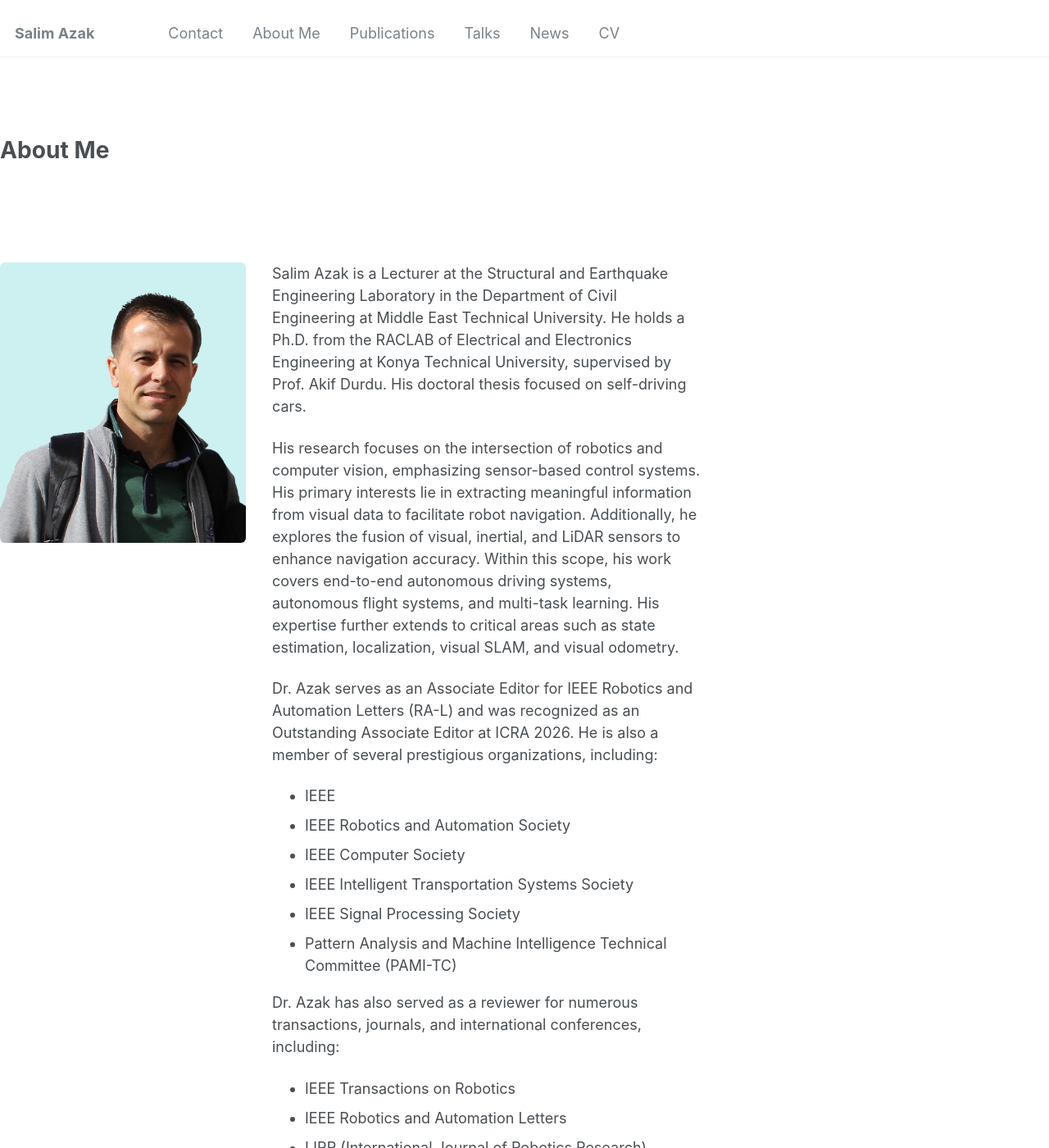
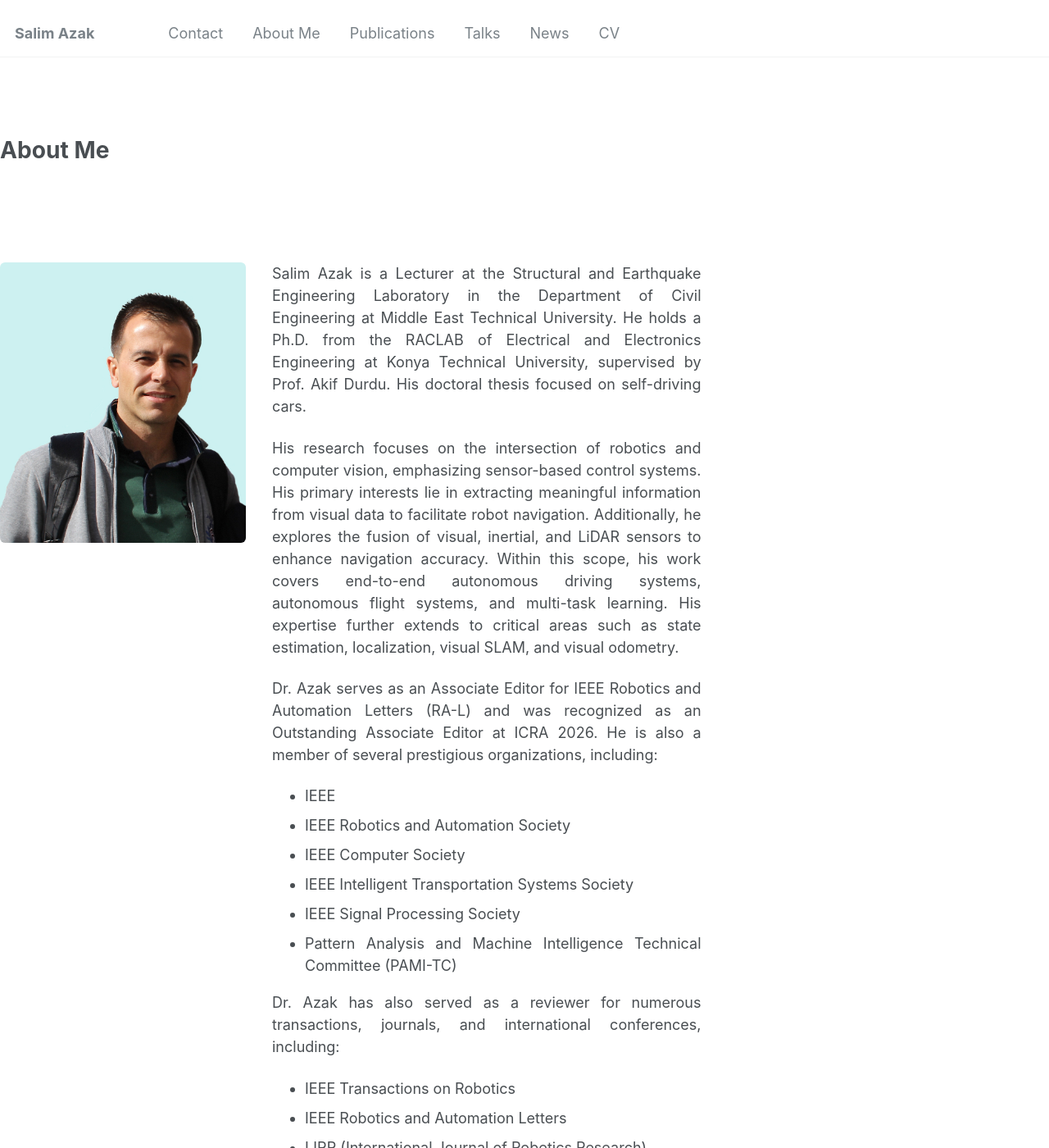
Before and after one commit to salimazak/salimazak.github.io, a Jekyll site: the page built from aboutme/index.md, in a window 1280 px wide and 1400 px high. Shown: the whole window at 82% size. Built offline with Jekyll 4.4.1, drawn with Linux system fonts in a browser that asks for light colours.

Commit message:
Update main.scss

```diff
--- a/assets/css/main.scss
+++ b/assets/css/main.scss
@@ -211,7 +211,13 @@
   padding-left: 0 !important;
 }
 
+
 .aboutme-page #main {
   margin-left: 0 !important;
   padding-left: 0 !important;
 }
+.aboutme-page .aboutme-text p,
+.aboutme-page .aboutme-text li {
+  text-align: justify;
+  text-justify: inter-word;
+}
```
